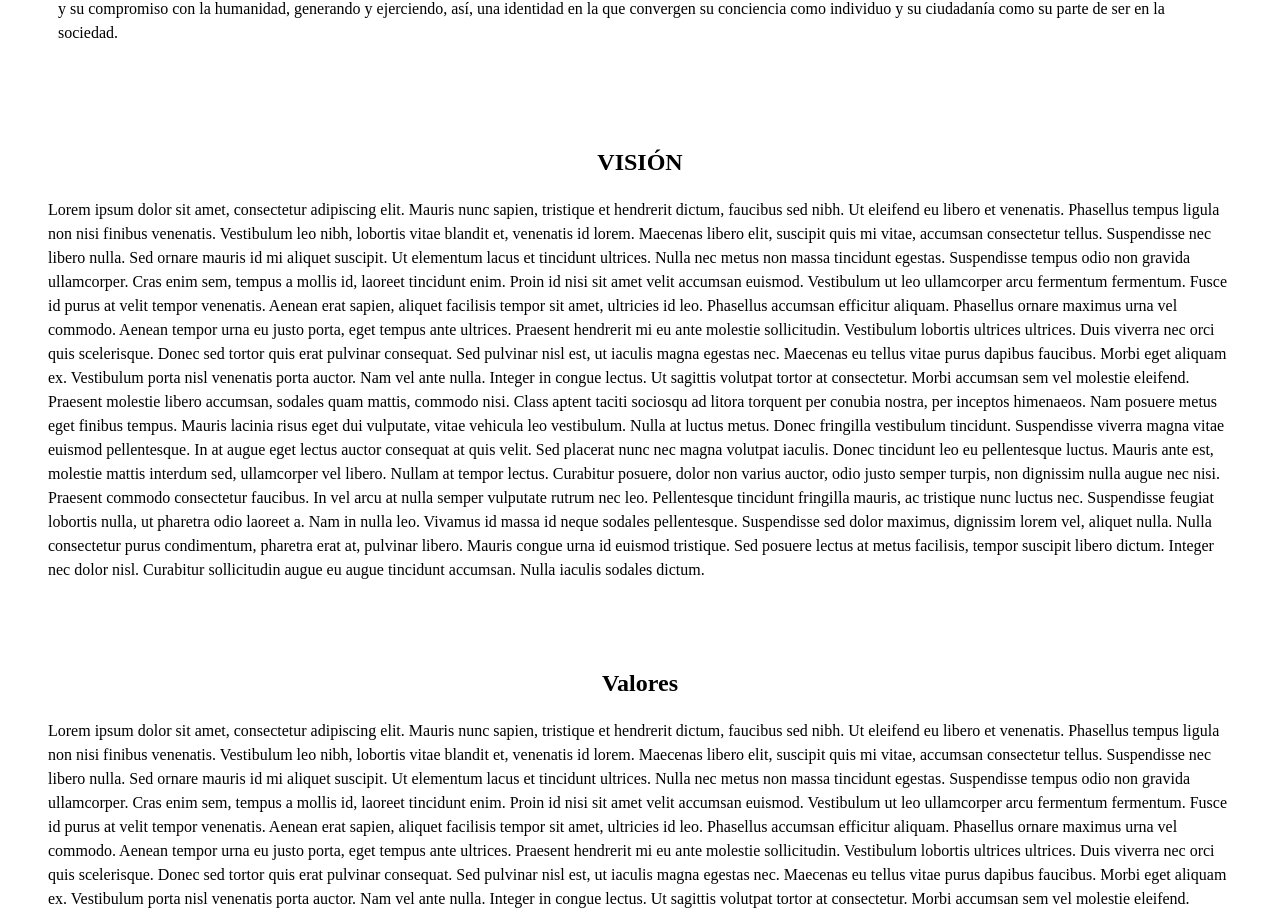
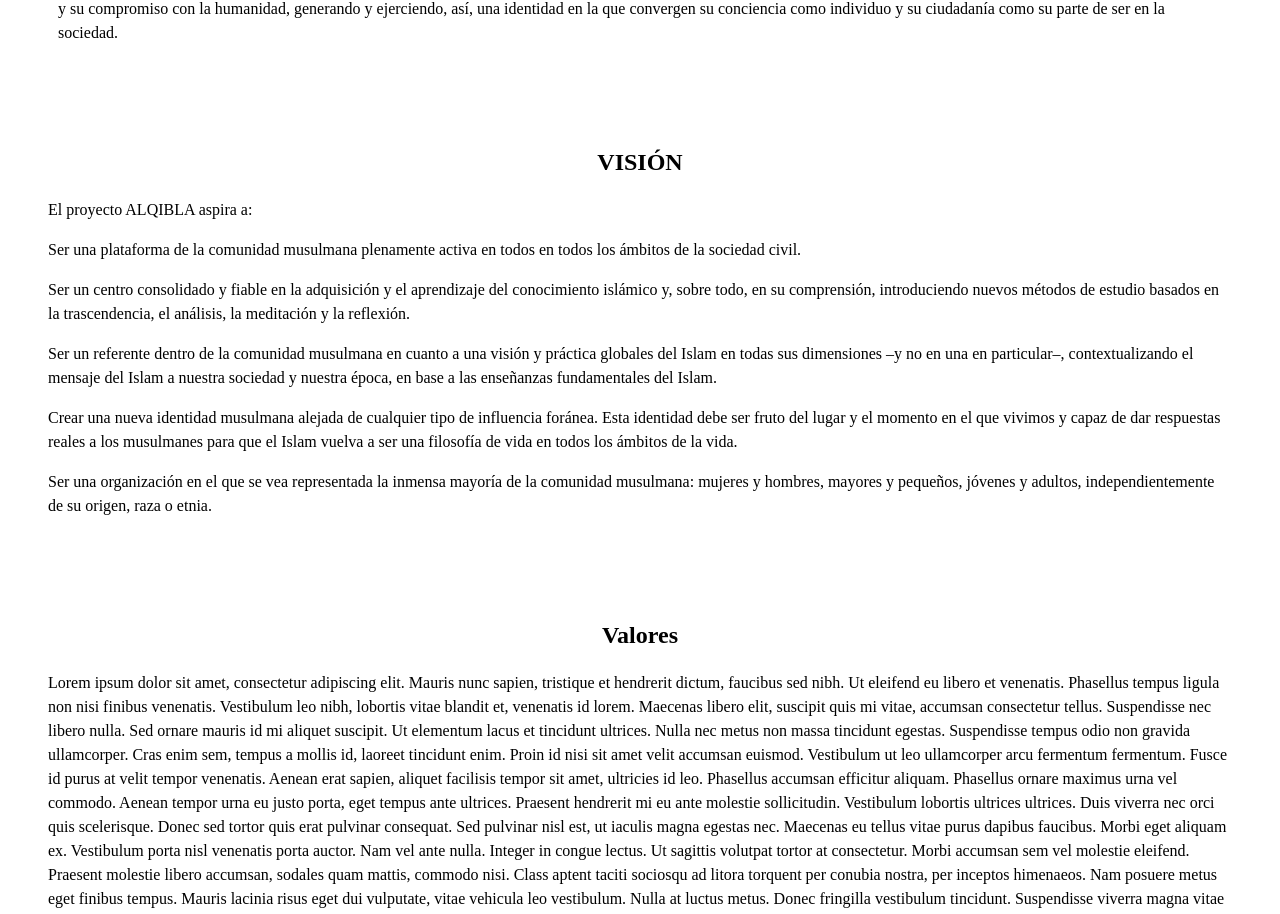
Before and after one commit to OussamaAlouat/alqibla-pro, an Angular app: page / in a window 1280 px wide. Shown: the part 1936-2850 px from the top of the page. Built offline with nearby package versions, Linux system fonts and the light colour scheme.

Commit message:
FIX: added vision view

```diff
--- a/src/app/app.component.html
+++ b/src/app/app.component.html
@@ -21,10 +21,7 @@
     </section>
 
     <section class="home_section" id="vision" #vision>
-      <h2 class="title">VISIÓN</h2>
-      <p>
-        {{ exampletext }}
-      </p>
+      <app-vision />
     </section>
 
     <section class="home_section" id="valores" #valores>
--- a/src/app/app.component.ts
+++ b/src/app/app.component.ts
@@ -1,9 +1,10 @@
+import { VisionComponent } from './views/vision/vision.component';
 import { MissionComponent } from './views/mission/mission.component';
 import { NavComponent } from './components/nav/nav.component';
 import { AboutComponent } from './views/about/about.component';
 import { isInViewport } from './../utils/view.utils';
 import { NAV_OPTIONS } from './constants/constants';
-import { Component, QueryList, Renderer2, ViewChildren, OnInit } from '@angular/core';
+import { Component, QueryList, Renderer2, ViewChildren } from '@angular/core';
 import { CommonModule, ViewportScroller } from '@angular/common';
 import { RouterOutlet } from '@angular/router';
 
@@ -11,7 +12,7 @@
 @Component({
   selector: 'app-root',
   standalone: true,
-  imports: [CommonModule, RouterOutlet, NavComponent, AboutComponent, MissionComponent],
+  imports: [CommonModule, RouterOutlet, NavComponent, AboutComponent, MissionComponent, VisionComponent],
   templateUrl: './app.component.html',
   styleUrls: ['./app.component.scss']
 })
--- /dev/null
+++ b/src/app/views/vision/vision.component.html
@@ -0,0 +1,22 @@
+<div>
+  <h2 class="title">VISIÓN</h2>
+
+  <div class="content">
+    <p>El proyecto ALQIBLA aspira a:</p>
+    <p>
+      Ser una plataforma de la comunidad musulmana plenamente activa en todos en todos los ámbitos de la sociedad civil.
+    </p>
+    <p>
+      Ser un centro consolidado y fiable en la adquisición y el aprendizaje del conocimiento islámico y, sobre todo, en su comprensión, introduciendo nuevos métodos de estudio basados en la trascendencia, el análisis, la meditación y la reflexión.
+    </p>
+    <p>
+      Ser un referente dentro de la comunidad musulmana en cuanto a una visión y práctica globales del Islam en todas sus dimensiones –y no en una en particular–, contextualizando el mensaje del Islam a nuestra sociedad y nuestra época, en base a las enseñanzas fundamentales del Islam.
+    </p>
+    <p>
+      Crear una nueva identidad musulmana alejada de cualquier tipo de influencia foránea. Esta identidad debe ser fruto del lugar y el momento en el que vivimos y capaz de dar respuestas reales a los musulmanes para que el Islam vuelva a ser una filosofía de vida en todos los ámbitos de la vida.
+    </p>
+    <p>
+      Ser una organización en el que se vea representada la inmensa mayoría de la comunidad musulmana: mujeres y hombres, mayores y pequeños, jóvenes y adultos, independientemente de su origen, raza o etnia.
+    </p>
+  </div>
+</div>
--- /dev/null
+++ b/src/app/views/vision/vision.component.scss
@@ -0,0 +1,6 @@
+.content {
+  p {
+    margin-top: 1em;
+    margin-bottom: 1em;
+  }
+}
```
Also changed, not shown: src/app/views/vision/vision.component.ts (added, +10 -0 lines), 1 other file (tests, documents, lock files or other folders).
